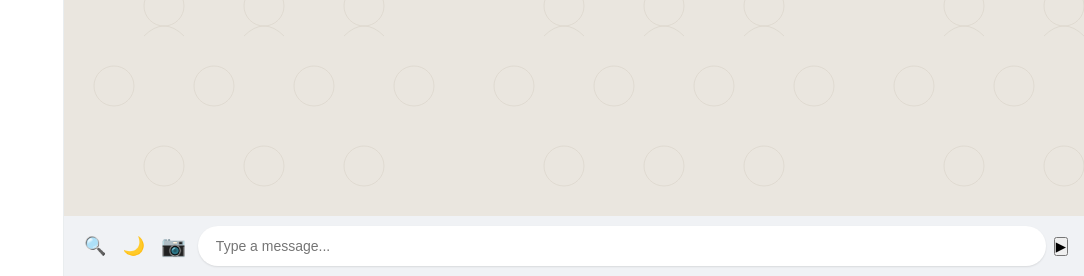
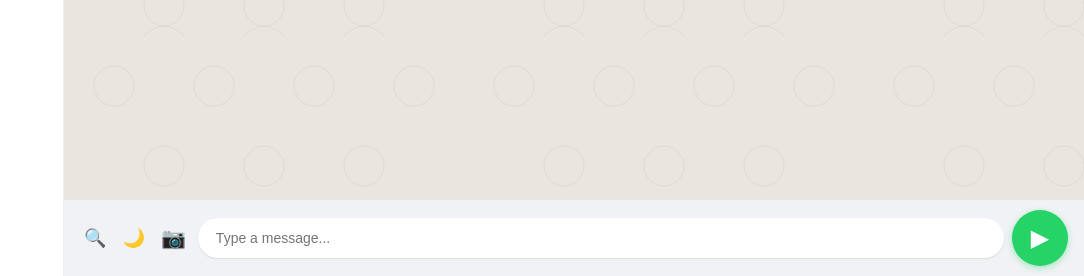
Before and after one commit to faridullah77/messaging-app, a Flask app: page /chat/1 in a window 1280 px wide. Shown: the part 524-800 px from the top of the page, without its empty margins (196-1280 px from the left). Run offline with Flask 3, Linux system fonts and the light colour scheme; a user stored in the database is signed in; tables that the repository leaves empty hold one stand-in row (values such as "Sample post"); grey boxes marked "Sample" are stand-in pictures; some libraries are stand-ins or nearby versions.

Commit message:
Fix send button size

```diff
--- a/static/css/style.css
+++ b/static/css/style.css
@@ -560,14 +560,14 @@ body {
     box-shadow: 0 1px 2px rgba(0,0,0,0.1);
 }
 
-..input-area button#send-btn {
-    width: 48px;
-    height: 48px;
+.input-area button#send-btn {
+    width: 56px;
+    height: 56px;
     border-radius: 50%;
     border: none;
     background: #25d366;
     color: #fff;
-    font-size: 20px;
+    font-size: 24px;
     cursor: pointer;
     display: flex;
     align-items: center;
```
